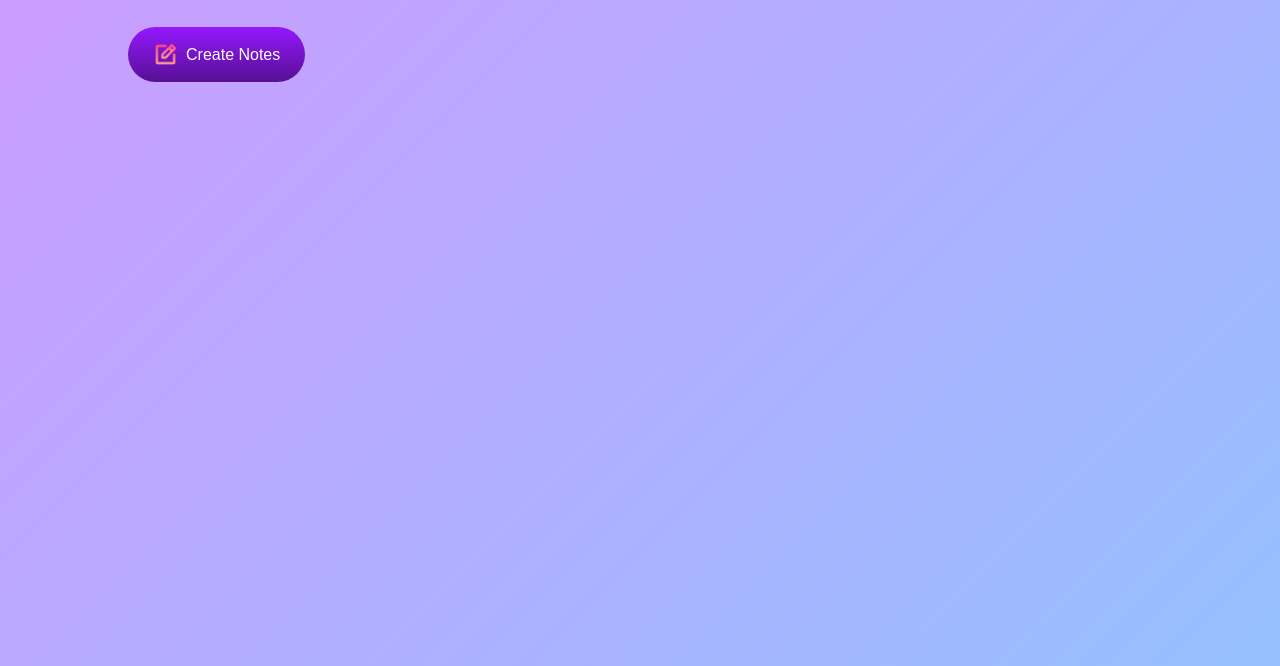
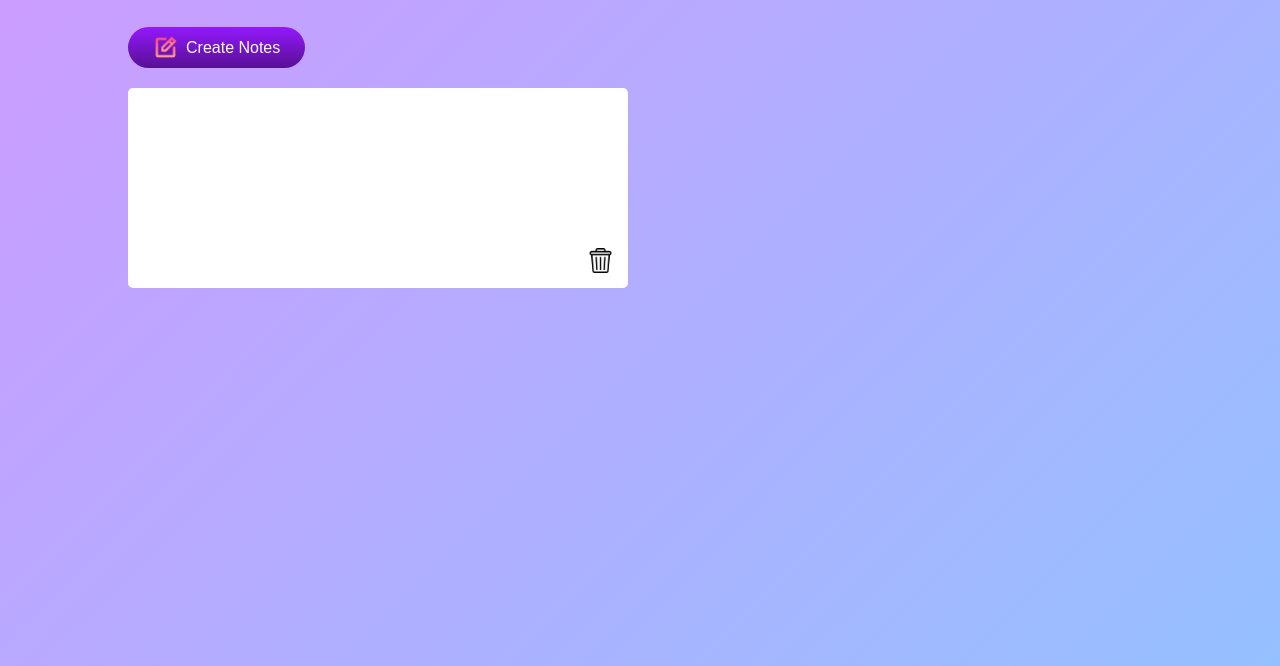
Before and after one commit to imonweb/Notes-App, a plain HTML site: page index.html in a window 1280 px wide. Shown: the part 134-800 px from the top of the page. Drawn offline with Linux system fonts and the light colour scheme.

Commit message:
initail setup

```diff
--- a/index.html
+++ b/index.html
@@ -12,7 +12,9 @@
     <h1><img src="images/notes.png" alt="" class="notes"> Notes</h1>
     <button><img src="images/edit.png" alt="" class="edit"> Create Notes</button>
     <div class="notes-container">
-      <p contenteditable="true" class="input-box"></p>
+      <p contenteditable="true" class="input-box">
+        <img src="images/bin.png" width="60px" alt="">
+      </p>
     </div>
   </div>
 
--- a/main.scss
+++ b/main.scss
@@ -33,7 +33,7 @@ body {
     outline: 0;
     border: 0;
     border-radius: 40px;
-    padding: 15px 25px;
+    padding: 8px 25px;
     margin: 30px 0 20px;
     cursor: pointer;
 
@@ -56,7 +56,24 @@ body {
   .notes-container {
 
     .input-box {
+      position: relative;
+      width: 100%;
+      max-width: 500px;
+      min-height: 200px;
+      background: #fff;
+      color: #333;
+      padding: 20px;
+      margin: 20px 0px;
+      outline: none;
+      border-radius: 5px;
 
+      img {
+        width: 25px;
+        position: absolute;
+        bottom: 15px;
+        right: 15px;
+        cursor: pointer;
+      }
     }
   }
 
```
Also changed, not shown: css/main.css, images/bin.png (added), 1 other file.
